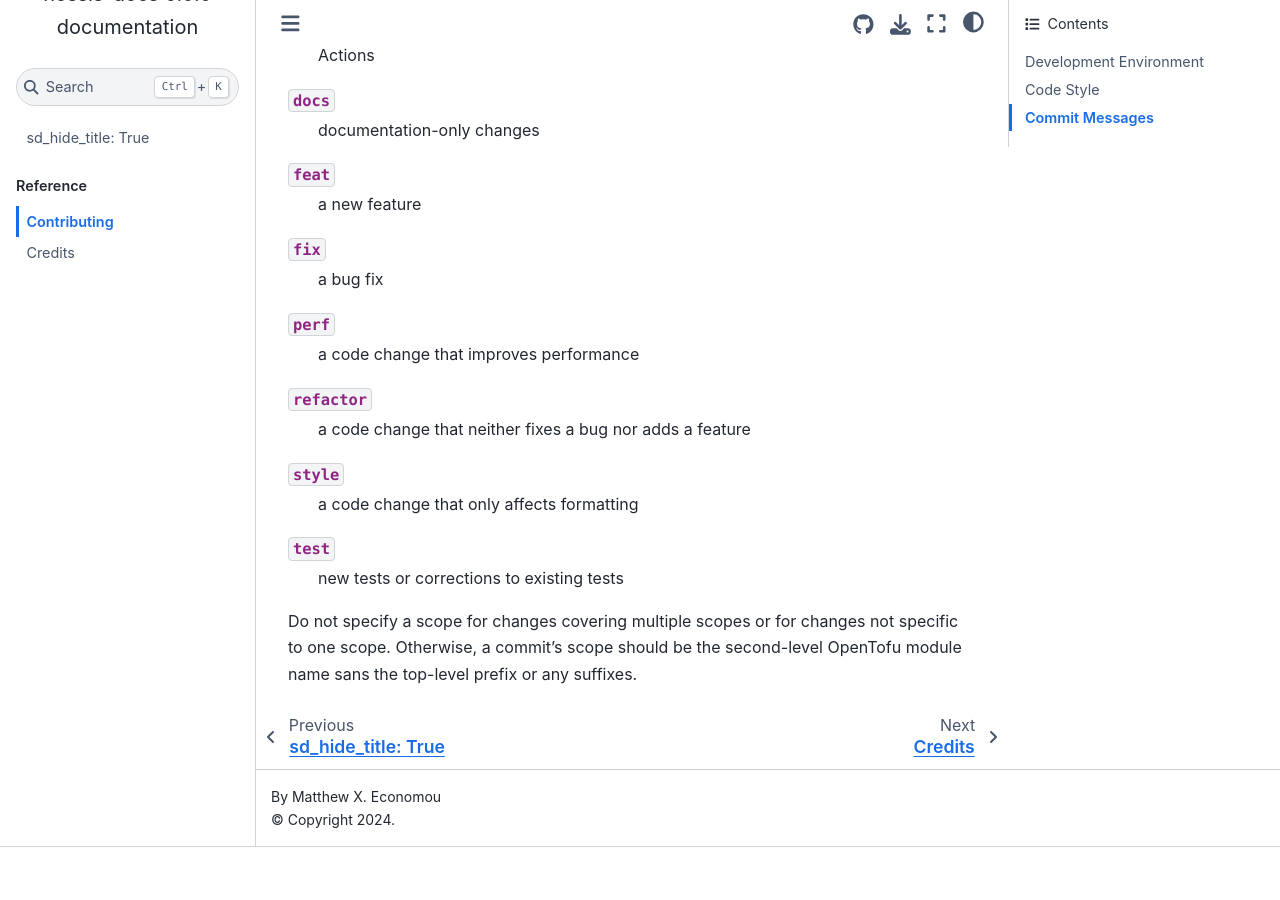
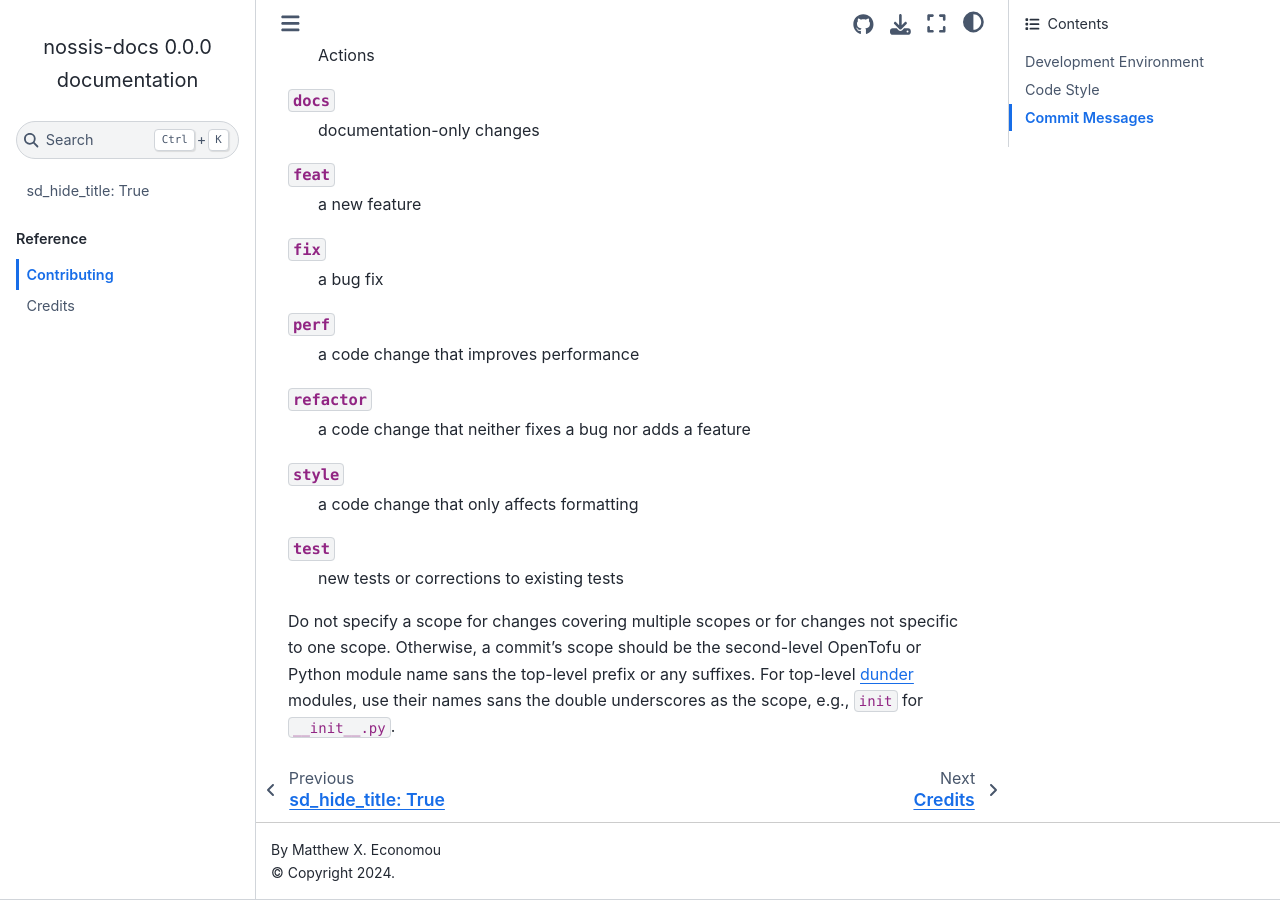
Before and after one commit to irtnog/nossis-docs, a Sphinx documentation site: the page built from docs/contributing.md, in a window 1280 px wide and 900 px high, scrolled down 1663 px. Built offline with Sphinx 7.4.7 and the Sphinx Book theme 1.1.4, drawn with Linux system fonts in a browser that asks for light colours; before the commit the page ends 2510 px from its top, so only the background shows below that; some of the changed text lies outside the part shown.

Commit message:
docs: add Python developer guidance

```diff
--- a/docs/contributing.md
+++ b/docs/contributing.md
@@ -138,5 +138,8 @@ Valid commit types are:
 
 Do not specify a scope for changes covering multiple scopes or for
 changes not specific to one scope.  Otherwise, a commit's scope should
-be the second-level OpenTofu module name sans the top-level prefix or
-any suffixes.
+be the second-level OpenTofu or Python module name sans the top-level
+prefix or any suffixes.  For top-level
+[dunder](https://wiki.python.org/moin/DunderAlias) modules, use their
+names sans the double underscores as the scope, e.g., `init` for
+`__init__.py`.
```
Also changed, not shown: other parts of docs/contributing.md (+1 -1 lines).
